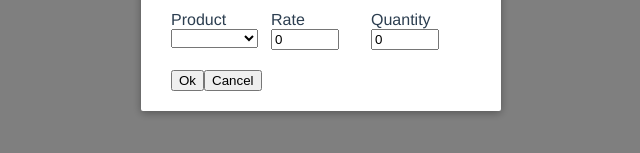
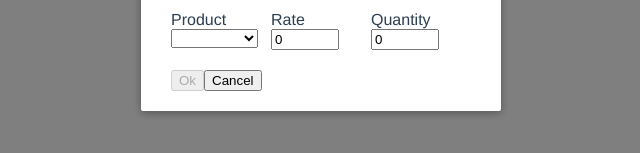
Before and after one commit to vinicius0026/handling-application-boundary, a Vue app: page / in a window 1280 px wide. Both pictures are taken after a click on the button "Add Line Item". Shown: the part 379-532 px from the top of the page, without its empty margins (319-959 px from the left). Built offline with nearby package versions, Linux system fonts and the light colour scheme.

Commit message:
validation

```diff
--- a/src/components/EditLineItemModal.vue
+++ b/src/components/EditLineItemModal.vue
@@ -27,7 +27,7 @@
       </label>
     </div>
     <div slot="footer">
-      <button @click="updateLineItem">Ok</button>
+      <button @click="updateLineItem" :disabled="!isValidLineItem">Ok</button>
       <button @click="$emit('close')">Cancel</button>
     </div>
   </SimpleModal>
@@ -48,7 +48,7 @@ import Decimal from "decimal.js"
 })
 export default class EditLineItemModal extends Vue {
   @Prop({ required: true, type: Object })
-  item!: Types.LineItem
+  item!: Types.Partial<Types.LineItem>
 
   @Prop({ type: String, default: "edit" })
   mode!: "edit" | "create"
@@ -69,6 +69,14 @@ export default class EditLineItemModal extends Vue {
   }
   set rate(val) {
     this.localLineItem.rate = val ? new Decimal(val) : null
+  }
+
+  get isValidLineItem() {
+    return (
+      !!this.localLineItem.product &&
+      !!this.localLineItem.rate &&
+      typeof this.localLineItem.quantity == "number"
+    )
   }
 
   @Watch("value", { immediate: true, deep: true })
```
